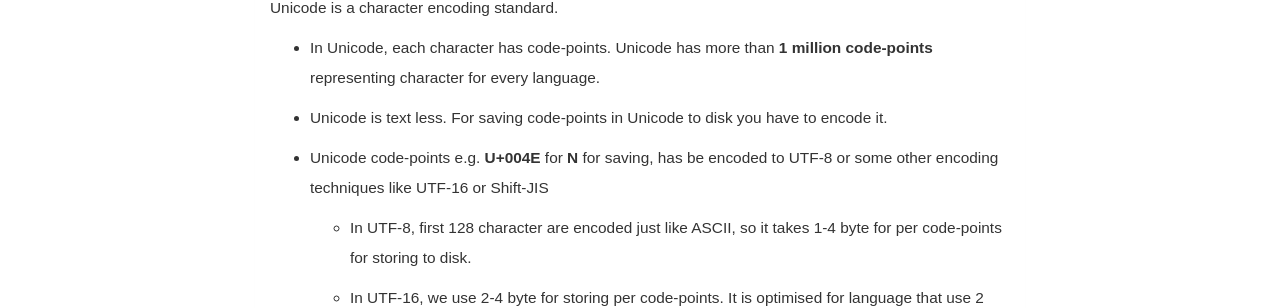
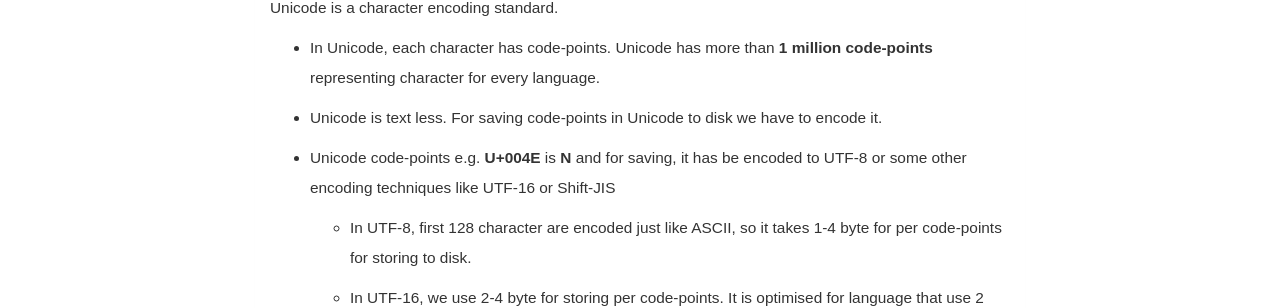
Before and after one commit to murarisumit/murarisumit.github.io, a Jekyll site: the page built from _posts/2016-07-29-Introduction-to-unicode.markdown, in a window 1280 px wide. Shown: the part 283-591 px from the top of the page. Built offline with Jekyll 4.4.1, drawn with Linux system fonts in a browser that asks for light colours; some web fonts are replaced.

Commit message:
Updated some grammer for 2016-07-29-Introduction-to-unicode.markdown post
Still not sure if it's correct or not

```diff
--- a/_posts/2016-07-29-Introduction-to-unicode.markdown
+++ b/_posts/2016-07-29-Introduction-to-unicode.markdown
@@ -12,9 +12,9 @@ Unicode is a character encoding standard.
 
 * In Unicode, each character has code-points. Unicode has more than **1 million code-points** representing character for every language.
 
-* Unicode is text less. For saving code-points in Unicode to disk you have to encode it.
+* Unicode is text less. For saving code-points in Unicode to disk we have to encode it.
 
-* Unicode code-points e.g. **U+004E** for **N** for saving, has be encoded to UTF-8 or some other encoding techniques like UTF-16 or Shift-JIS
+* Unicode code-points e.g. **U+004E** is **N** and for saving, it has be encoded to UTF-8 or some other encoding techniques like UTF-16 or Shift-JIS
 
     * In UTF-8, first 128 character are encoded just like ASCII, so it takes 1-4 byte for per code-points for storing to disk.
 
```
